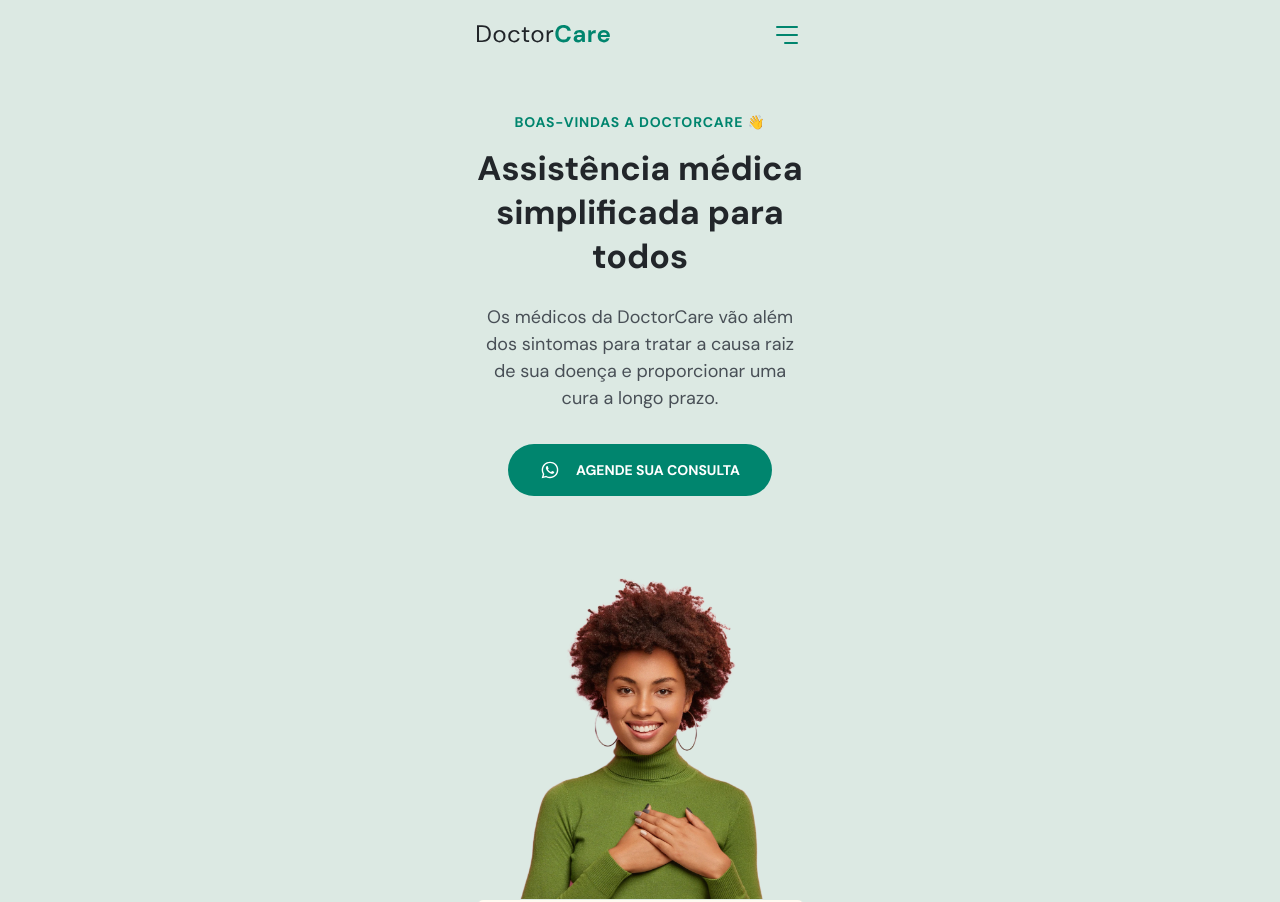
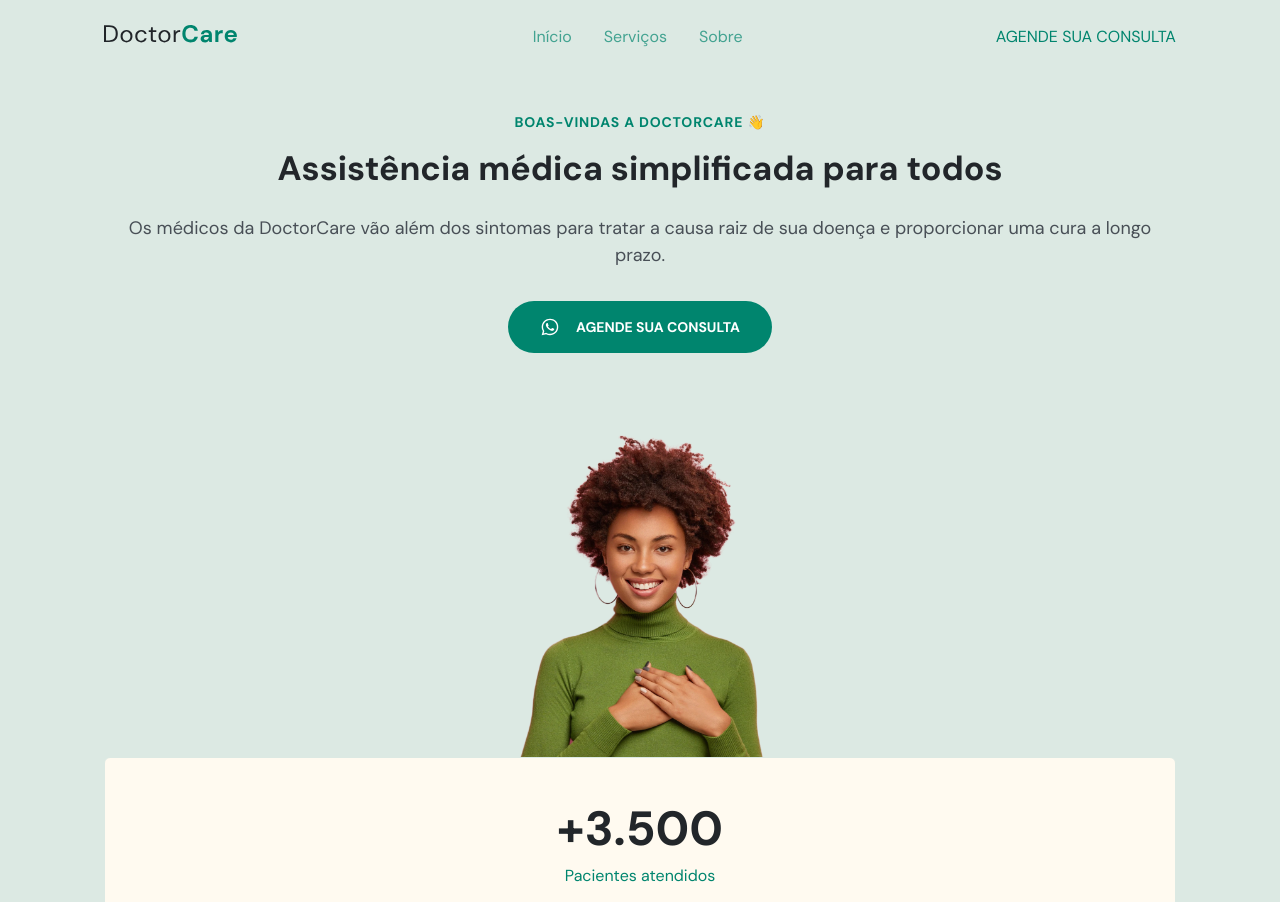
Before and after one commit to mariajoaosantos/NLW-Website-Project, a plain HTML site: page index.html in a window 1280 px wide. Shown: the top 902 px of the page. Drawn offline with nearby package versions, Linux system fonts and the light colour scheme.

Commit message:
Responsivity started

```diff
--- a/style.css
+++ b/style.css
@@ -8,6 +8,7 @@
 
 :root {
   font-size: 62.5%;
+
   --hue: 170;
   --primary-color: hsl(var(--hue), 100%, 26%);
   --headline: hsl(210, 11%, 15%);
@@ -39,7 +40,7 @@ body {
 }
 
 .wrapper {
-  width: 37.5rem;
+  width: min(50rem, 100%);
   margin-inline: auto;
   padding-inline: 2.4rem;
 }
@@ -167,6 +168,11 @@ nav button {
   cursor: pointer;
 }
 
+nav .menu,
+nav .close-menu {
+  position: fixed;
+}
+
 /*===MENU-EXPANDED===*/
 
 body.menu-expanded {
@@ -192,6 +198,7 @@ body.menu-expanded .close-menu {
 
 .menu {
   transform: translateY(100%);
+  position: fixed;
 }
 
 body.menu-expanded .menu {
@@ -237,7 +244,7 @@ body.menu-expanded .menu {
 }
 
 .menu .button:hover {
-  background: hsl(170, 100%, 26%);
+  background: var(--primary-color);
   color: white;
   filter: brightness(1.1);
 }
@@ -297,7 +304,7 @@ body.menu-expanded button path {
 }
 
 #home .stats {
-  width: 32.7rem;
+  width: 100%;
   padding-block: 4rem;
   margin-inline: auto;
   background-color: var(--brand-beige);
@@ -436,3 +443,53 @@ footer .social-links {
   visibility: visible;
   transform: translateY(0);
 }
+
+/*===RESPONSIVITY===*/
+
+@media (min-width: 1024px) {
+  /*===GENERAL===*/
+  .wrapper {
+    width: min(112rem, 100%);
+  }
+
+  /*===NAVIGATION===*/
+
+  /* reset */
+  nav#navigation .wrapper * {
+    margin: 0;
+    padding: 0;
+    visibility: initial;
+    display: initial;
+    opacity: initial;
+    flex-direction: initial;
+    position: initial;
+    font-size: initial;
+    transform: initial;
+    background-color: initial;
+    font-weight: initial;
+  }
+
+  nav#navigation .close-menu,
+  nav#navigation .open-menu,
+  nav#navigation .social-links {
+    display: none;
+  }
+
+  nav#navigation .menu {
+    display: flex;
+    align-items: center;
+    justify-content: space-between;
+    width: 60%;
+  }
+
+  nav#navigation .menu ul:nth-child(1) {
+    display:flex;
+    gap: 3.2rem;
+  }
+
+  nav#navigation .menu ul li a {
+    line-height: 2.1rem;
+    color: var(--primary-color);
+    opacity: 0.7;
+  }
+}
```
